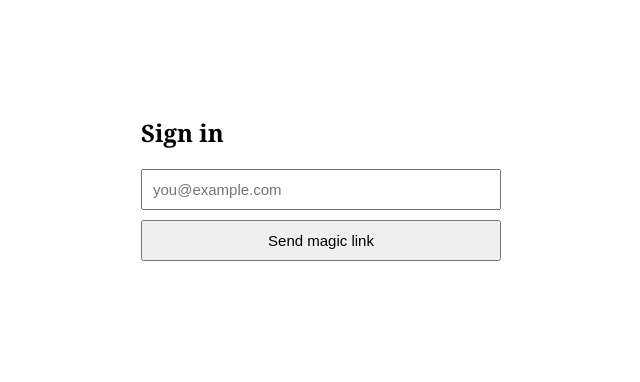
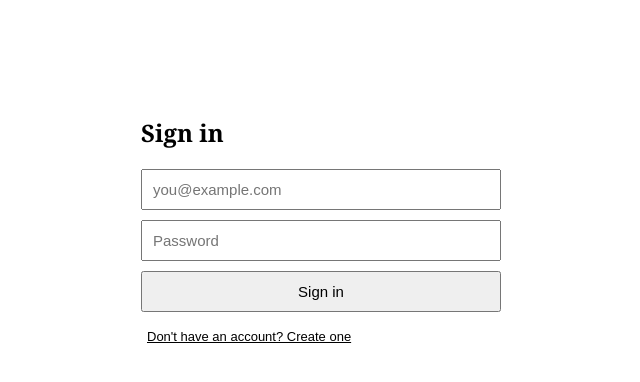
Before and after one commit to maryandbesho/Family-Bible, a Next.js app: page /login in a window 1280 px wide. Shown: the top 382 px of the page, without its empty margins (319-959 px from the left). Built offline with nearby package versions, Linux system fonts and the light colour scheme.

Commit message:
Update page.js

```diff
--- a/app/login/page.js
+++ b/app/login/page.js
@@ -1,33 +1,37 @@
 'use client'
 import { useState } from 'react'
+import { useRouter } from 'next/navigation'
 import { createClient } from '@/lib/supabase/client'
 
 export default function LoginPage() {
+  const [mode, setMode] = useState('signin') // signin | signup
   const [email, setEmail] = useState('')
-  const [sent, setSent] = useState(false)
+  const [password, setPassword] = useState('')
   const [error, setError] = useState('')
+  const [busy, setBusy] = useState(false)
+  const router = useRouter()
 
-  async function sendLink(e) {
+  async function handleSubmit(e) {
     e.preventDefault()
     setError('')
+    setBusy(true)
     const supabase = createClient()
-    const { error } = await supabase.auth.signInWithOtp({
-      email,
-      options: {
-        emailRedirectTo: `${window.location.origin}/auth/confirm`,
-      },
-    })
-    if (error) setError(error.message)
-    else setSent(true)
+
+    if (mode === 'signup') {
+      const { error } = await supabase.auth.signUp({ email, password })
+      if (error) { setError(error.message); setBusy(false); return }
+    } else {
+      const { error } = await supabase.auth.signInWithPassword({ email, password })
+      if (error) { setError(error.message); setBusy(false); return }
+    }
+    router.push('/')
+    router.refresh()
   }
 
   return (
     <div style={{ maxWidth: 360, margin: '80px auto', padding: 20 }}>
-      <h1 style={{ fontSize: 24, marginBottom: 20 }}>Sign in</h1>
-      {sent ? (
-        <p>Check your email for a sign-in link.</p>
-      ) : (
-        <form onSubmit={sendLink}>
+      <h1 style={{ fontSize: 24, marginBottom: 20 }}>{mode === 'signup' ? 'Create an account' : 'Sign in'}</h1>
+      <form onSubmit={handleSubmit}>
         <input
           type="email"
           required
@@ -36,12 +40,26 @@ export default function LoginPage() {
           onChange={(e) => setEmail(e.target.value)}
           style={{ width: '100%', padding: 10, marginBottom: 10, boxSizing: 'border-box', fontSize: 15 }}
         />
-          <button type="submit" style={{ width: '100%', padding: 10, fontSize: 15, cursor: 'pointer' }}>
-            Send magic link
+        <input
+          type="password"
+          required
+          minLength={6}
+          placeholder="Password"
+          value={password}
+          onChange={(e) => setPassword(e.target.value)}
+          style={{ width: '100%', padding: 10, marginBottom: 10, boxSizing: 'border-box', fontSize: 15 }}
+        />
+        <button type="submit" disabled={busy} style={{ width: '100%', padding: 10, fontSize: 15, cursor: 'pointer' }}>
+          {mode === 'signup' ? 'Create account' : 'Sign in'}
         </button>
         {error && <p style={{ color: '#b00', marginTop: 10 }}>{error}</p>}
       </form>
-      )}
+      <button
+        onClick={() => { setMode(mode === 'signup' ? 'signin' : 'signup'); setError('') }}
+        style={{ marginTop: 16, background: 'none', border: 'none', textDecoration: 'underline', cursor: 'pointer', fontSize: 13 }}
+      >
+        {mode === 'signup' ? 'Already have an account? Sign in' : "Don't have an account? Create one"}
+      </button>
     </div>
   )
 }
```
Lines whose indentation alone changed are shown as unchanged.
